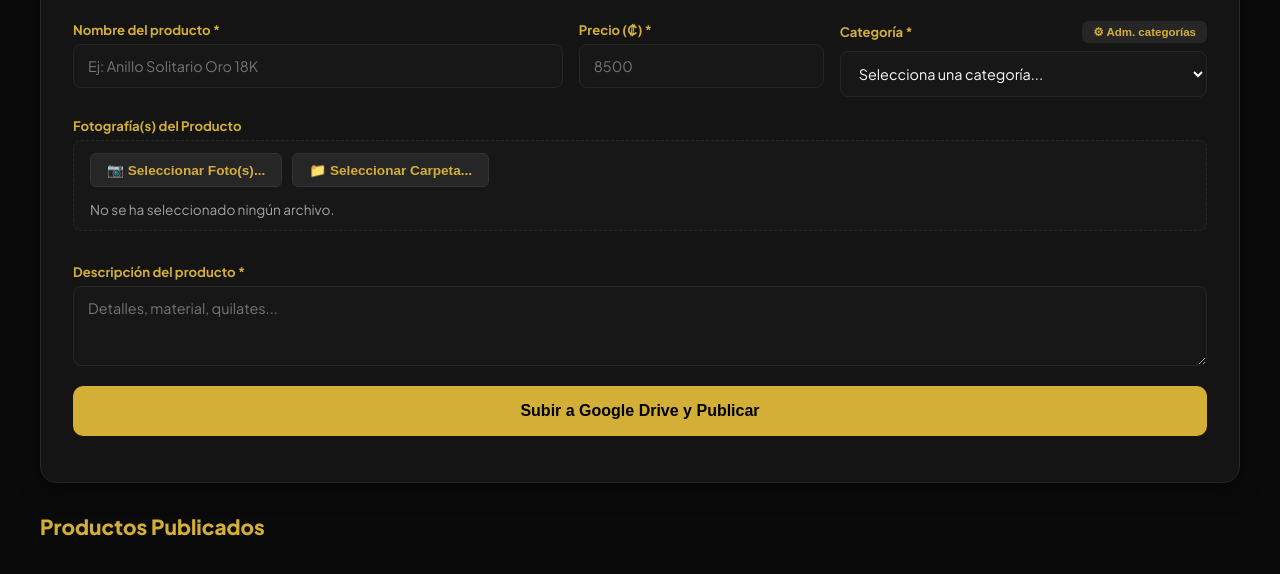
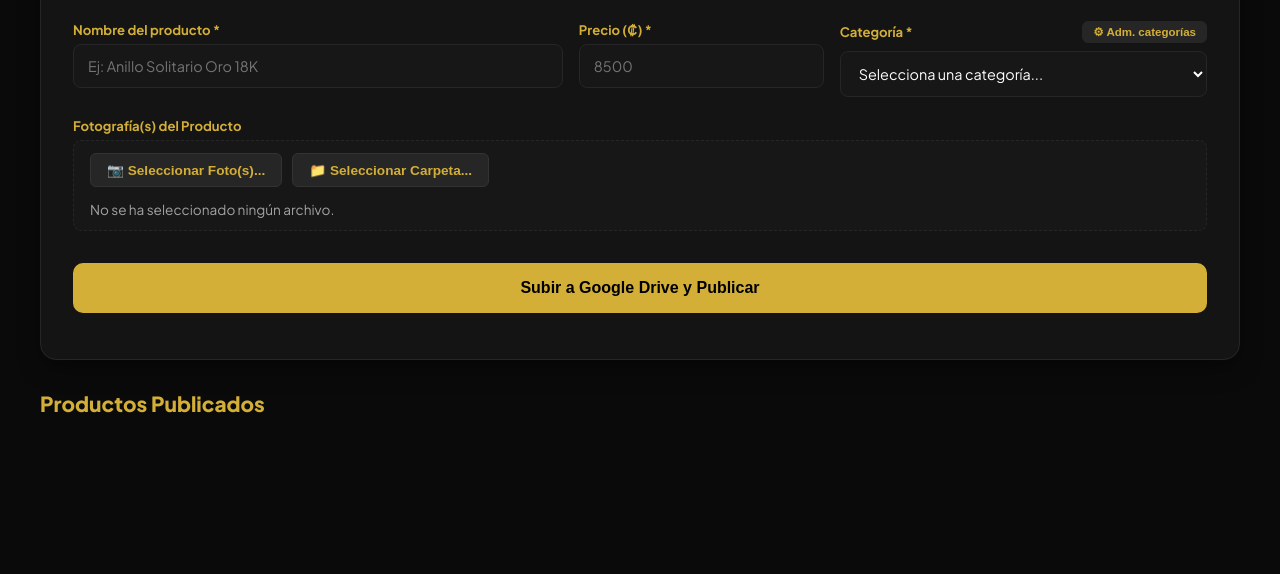
Before and after one commit to jlvb2209-ui/gesti-n-productos, a plain HTML site: page index.html in a window 1280 px wide. Shown: the part 358-932 px from the top of the page. After the commit the page ends 827 px from the top, so only its background shows below. Drawn offline with Linux system fonts and the light colour scheme; no server answers.

Commit message:
Update index.html

```diff
--- a/index.html
+++ b/index.html
@@ -409,11 +409,6 @@
                 <!-- Previsualización de imágenes seleccionadas -->
                 <div id="previewGallery" class="preview-gallery"></div>
 
-                <div class="field-group" style="margin-bottom: 20px;">
-                    <label for="j_descripcion">Descripción del producto *</label>
-                    <textarea id="j_descripcion" class="input-control" rows="3" placeholder="Detalles, material, quilates..." required></textarea>
-                </div>
-
                 <div class="form-actions">
                     <button type="submit" class="btn-submit" id="btnGuardar">
                         Subir a Google Drive y Publicar
```
